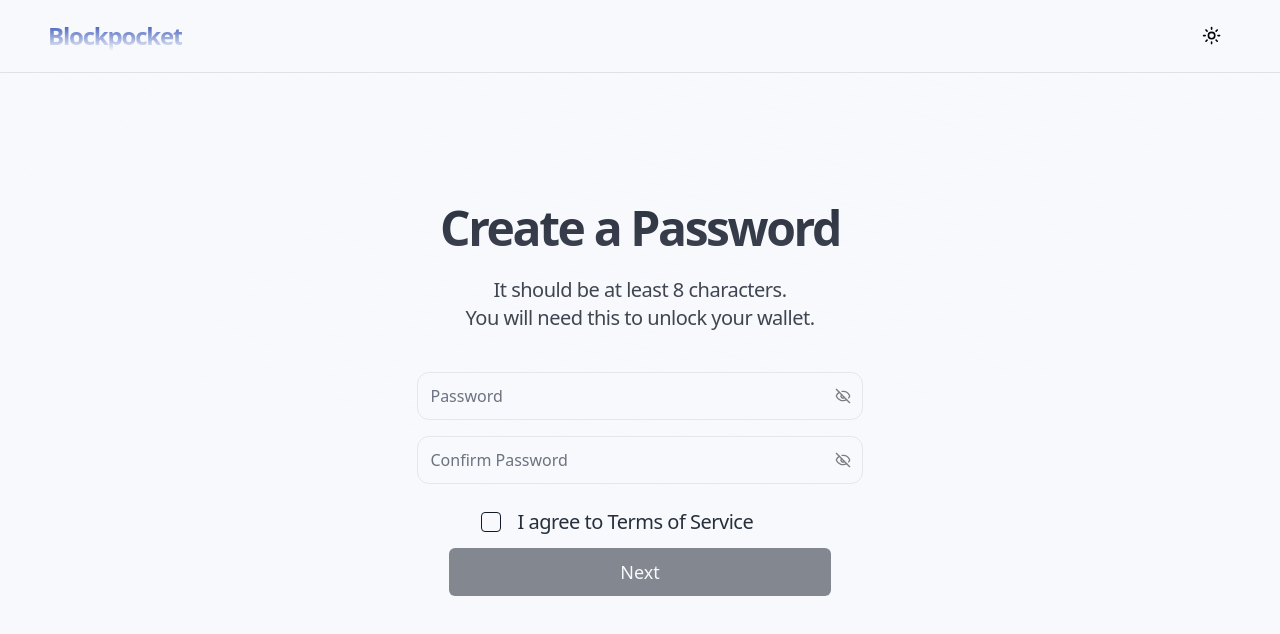
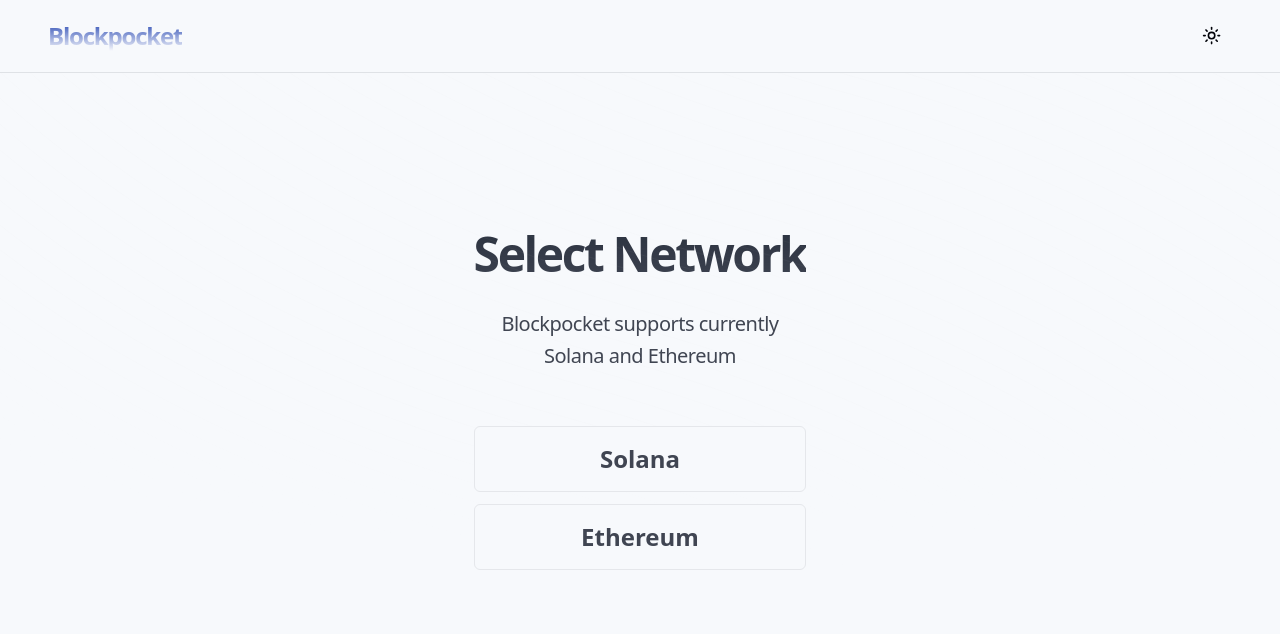
Before and after one commit to ritiks236/web3-wallet, a Next.js app: page / in a window 1280 px wide. Both pictures are taken after a click on the button "Create Wallet". Shown: the top 634 px of the page. Built offline with nearby package versions, Linux system fonts and the light colour scheme.

Commit message:
Updated create wallet

```diff
--- a/src/components/CreateWallet.tsx
+++ b/src/components/CreateWallet.tsx
@@ -1,13 +1,23 @@
+import { useRecoilValue } from "recoil";
 import { CreatePassword } from "./CreatePassword";
 import { PhraseWarning } from "./PhraseWarning";
-import { SeedPhrase } from "./SeedPhrase";
 import { SeedPhrasePage } from "./SeedPhrasePage";
 import { SelectNetwork } from "./SelectNetwork";
+import { pageState } from "@/store/atoms/pageState";
 
 export const CreateWallet = () => {
+  const step = useRecoilValue(pageState);
+
+  const steps = [
+    <SelectNetwork key={0} />,
+    <PhraseWarning key={1} />,
+    <SeedPhrasePage key={2} />,
+    <CreatePassword key={3} />,
+  ];
+
   return (
     <div className="min-h-screen flex justify-center items-center">
-      <CreatePassword />
+      {steps[step]}
     </div>
   );
 };
--- a/src/components/Password.tsx
+++ b/src/components/Password.tsx
@@ -1,6 +1,6 @@
 "use client";
 
-import { useState } from "react";
+import { useEffect, useState } from "react";
 import { PasswordInput } from "./ui/password-input";
 import { Checkbox } from "./ui/checkbox";
 import { Button } from "./ui/button";
@@ -10,6 +10,18 @@ import { passwordAtom } from "@/store/atoms/passwordAtom";
 export const Password = () => {
   const [password, setPassword] = useRecoilState(passwordAtom);
   const [termsAccepted, setTermsAccepted] = useState(false);
+  const [confPassword, setConfPassword] = useState("");
+  const [isMatch, setIsMatch] = useState(true);
+
+  useEffect(() => {
+    if (confPassword) {
+      setIsMatch(password === confPassword);
+    }
+  }, [password, confPassword]);
+
+  const nextHandler = () => {
+    // TODO: Encrypt the SeedPhrase with Password and store in local storage
+  };
 
   return (
     <form className="flex flex-col gap-2">
@@ -25,12 +37,18 @@ export const Password = () => {
         <PasswordInput
           placeholder={"Confirm Password"}
           id="confPassword"
+          onChange={(e) => setConfPassword(e.target.value)}
           onPaste={(e) => {
             e.preventDefault();
           }}
+          onBlur={() => setIsMatch(password === confPassword)}
           required
           minLength={8}
+          className={`${isMatch ? "" : "border-2 border-red-500"}`}
         />
+        {!isMatch && (
+          <span className="text-red-500 text-md">Password do not match.</span>
+        )}
       </div>
       <div className=" ml-24 items-top flex space-x-2">
         <Checkbox
@@ -46,7 +64,11 @@ export const Password = () => {
           </label>
         </div>
       </div>
-      <Button disabled={!termsAccepted} className="mx-16 p-6 mt-2 text-lg">
+      <Button
+        onClick={nextHandler}
+        disabled={!termsAccepted}
+        className="mx-16 p-6 mt-2 text-lg"
+      >
         Next
       </Button>
     </form>
--- a/src/components/PhraseWarning.tsx
+++ b/src/components/PhraseWarning.tsx
@@ -8,14 +8,17 @@ import { LockKeyholeIcon, TriangleAlert } from "lucide-react";
 import { Button } from "./ui/button";
 import { useState } from "react";
 import { useSeedPhrase } from "@/hooks/useSeedphrase";
+import { useRecoilState } from "recoil";
+import { pageState } from "@/store/atoms/pageState";
 
 export const PhraseWarning = () => {
   const [termsAccepted, setTermsAccepted] = useState(false);
   const { generateSeedPhrase } = useSeedPhrase();
+  const [step, setStep] = useRecoilState(pageState);
 
   const nextHandler = () => {
     generateSeedPhrase();
-    // TODO : Move next component logic
+    setStep(step + 1);
   };
 
   return (
--- a/src/components/SeedPhrasePage.tsx
+++ b/src/components/SeedPhrasePage.tsx
@@ -6,9 +6,16 @@ import { Text } from "./Text";
 import { Button } from "./ui/button";
 import { useState } from "react";
 import { SeedPhrase } from "./SeedPhrase";
+import { useRecoilState } from "recoil";
+import { pageState } from "@/store/atoms/pageState";
 
 export const SeedPhrasePage = () => {
   const [termsAccepted, setTermsAccepted] = useState(false);
+  const [step, setStep] = useRecoilState(pageState);
+
+  const nextHandler = () => {
+    setStep(step + 1);
+  };
 
   return (
     <div className="m-10 flex flex-col relative gap-6 ">
@@ -34,7 +41,11 @@ export const SeedPhrasePage = () => {
           </label>
         </div>
       </div>
-      <Button disabled={!termsAccepted} className="mx-16 p-6 mt-2 text-lg">
+      <Button
+        onClick={nextHandler}
+        disabled={!termsAccepted}
+        className="mx-16 p-6 mt-2 text-lg"
+      >
         Next
       </Button>
     </div>
--- a/src/components/SelectNetwork.tsx
+++ b/src/components/SelectNetwork.tsx
@@ -1,8 +1,19 @@
+import { useRecoilState, useSetRecoilState } from "recoil";
 import { Heading } from "./Heading";
 import { Text } from "./Text";
 import { Button } from "./ui/button";
+import { pageState } from "@/store/atoms/pageState";
+import { selectChainAtom } from "@/store/atoms/selectChainAtom";
 
 export const SelectNetwork = () => {
+  const [step, setStep] = useRecoilState(pageState);
+  const setChain = useSetRecoilState(selectChainAtom);
+
+  const clickHandler = (value: number) => {
+    setChain(value);
+    setStep(step + 1);
+  };
+
   return (
     <div className="flex flex-col  gap-6 ">
       <Heading>Select Network</Heading>
@@ -11,12 +22,20 @@ export const SelectNetwork = () => {
         <Text>Solana and Ethereum</Text>
       </div>
       <div className="relative flex flex-col gap-3 pt-8">
-        <Button variant={"outline"} className="py-8">
+        <Button
+          onClick={() => clickHandler(501)}
+          variant={"outline"}
+          className="py-8"
+        >
           <span className="text-left text-2xl font-semibold text-primary/80">
             Solana
           </span>
         </Button>
-        <Button variant={"outline"} className="py-8">
+        <Button
+          onClick={() => clickHandler(44)}
+          variant={"outline"}
+          className="py-8"
+        >
           <span className="text-left text-2xl font-semibold text-primary/80">
             Ethereum
           </span>
--- a/src/store/atoms/pageState.ts
+++ b/src/store/atoms/pageState.ts
@@ -2,5 +2,5 @@ import { atom } from "recoil";
 
 export const pageState = atom<number>({
   key: "pageState",
-  default: 1,
+  default: 0,
 });
--- /dev/null
+++ b/src/store/atoms/selectChainAtom.ts
@@ -0,0 +1,6 @@
+import { atom } from "recoil";
+
+export const selectChainAtom = atom<number>({
+  key: "selectChainAtom",
+  default: 501,
+});
```
